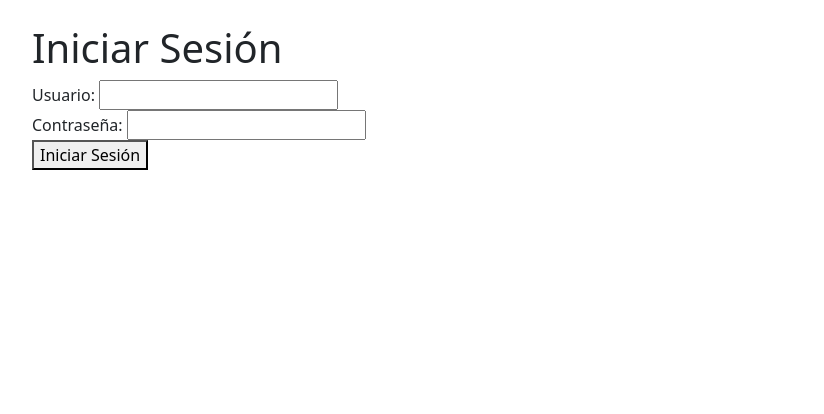
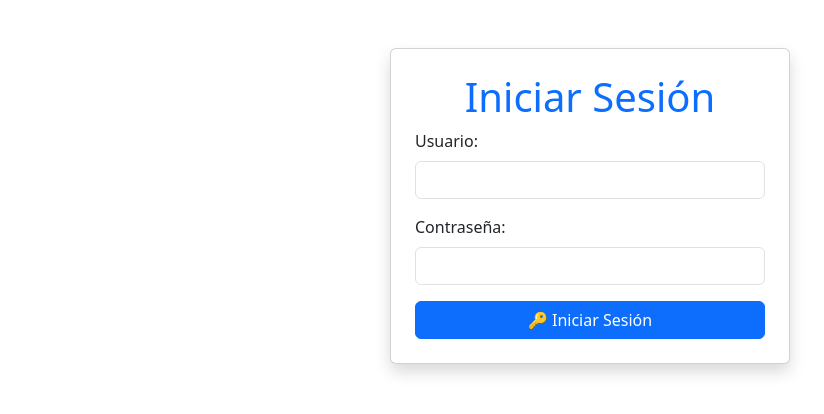
Before and after one commit to SlotyHolly/Form-Monitoreo, a Flask app: page /auth/login in a window 1280 px wide. Shown: the part 56-470 px from the top of the page, without its empty margins (50-874 px from the left). Run offline with Flask 3, Linux system fonts and the light colour scheme.

Commit message:
Update Login

```diff
--- a/app/templates/base.html
+++ b/app/templates/base.html
@@ -5,6 +5,7 @@
     <meta name="viewport" content="width=device-width, initial-scale=1.0">
     <title>{% block title %}Sistema de Reportes{% endblock %}</title>
     <link rel="stylesheet" href="https://cdn.jsdelivr.net/npm/bootstrap@5.3.0/dist/css/bootstrap.min.css">
+
 </head>
 <body>
     <nav class="navbar navbar-expand-lg navbar-dark bg-dark">
--- a/app/templates/login.html
+++ b/app/templates/login.html
@@ -2,15 +2,39 @@
 
 {% block content %}
 <body>
-    <h1>Iniciar Sesión</h1>
-    <form method="POST">
-        {{ form.hidden_tag() }}
-        <label>Usuario:</label> {{ form.username() }}
-        <br>
-        <label>Contraseña:</label> {{ form.password() }}
-        <br>
-        <button type="submit">{{ form.submit.label }}</button>
-    </form>
+    <div class="container mt-5">
+        <div class="card shadow p-4 mx-auto" style="max-width: 400px;">
+            <h1 class="text-center text-primary">Iniciar Sesión</h1>
+
+            <!-- Ventana de error para mensajes Flash -->
+            {% with messages = get_flashed_messages(with_categories=True) %}
+                {% if messages %}
+                    {% for category, message in messages %}
+                        <div class="alert alert-{{ category }} text-center mt-3">
+                            {{ message }}
+                        </div>
+                    {% endfor %}
+                {% endif %}
+            {% endwith %}
+
+            <form method="POST">
+                {{ form.hidden_tag() }}
+
+                <div class="mb-3">
+                    <label class="form-label">Usuario:</label>
+                    {{ form.username(class="form-control") }}
+                </div>
+
+                <div class="mb-3">
+                    <label class="form-label">Contraseña:</label>
+                    {{ form.password(class="form-control") }}
+                </div>
+
+                <button type="submit" class="btn btn-primary w-100">🔑 Iniciar Sesión</button>
+            </form>
+
+        </div>
+    </div>
 </body>
 </html>
 {% endblock %}
```
